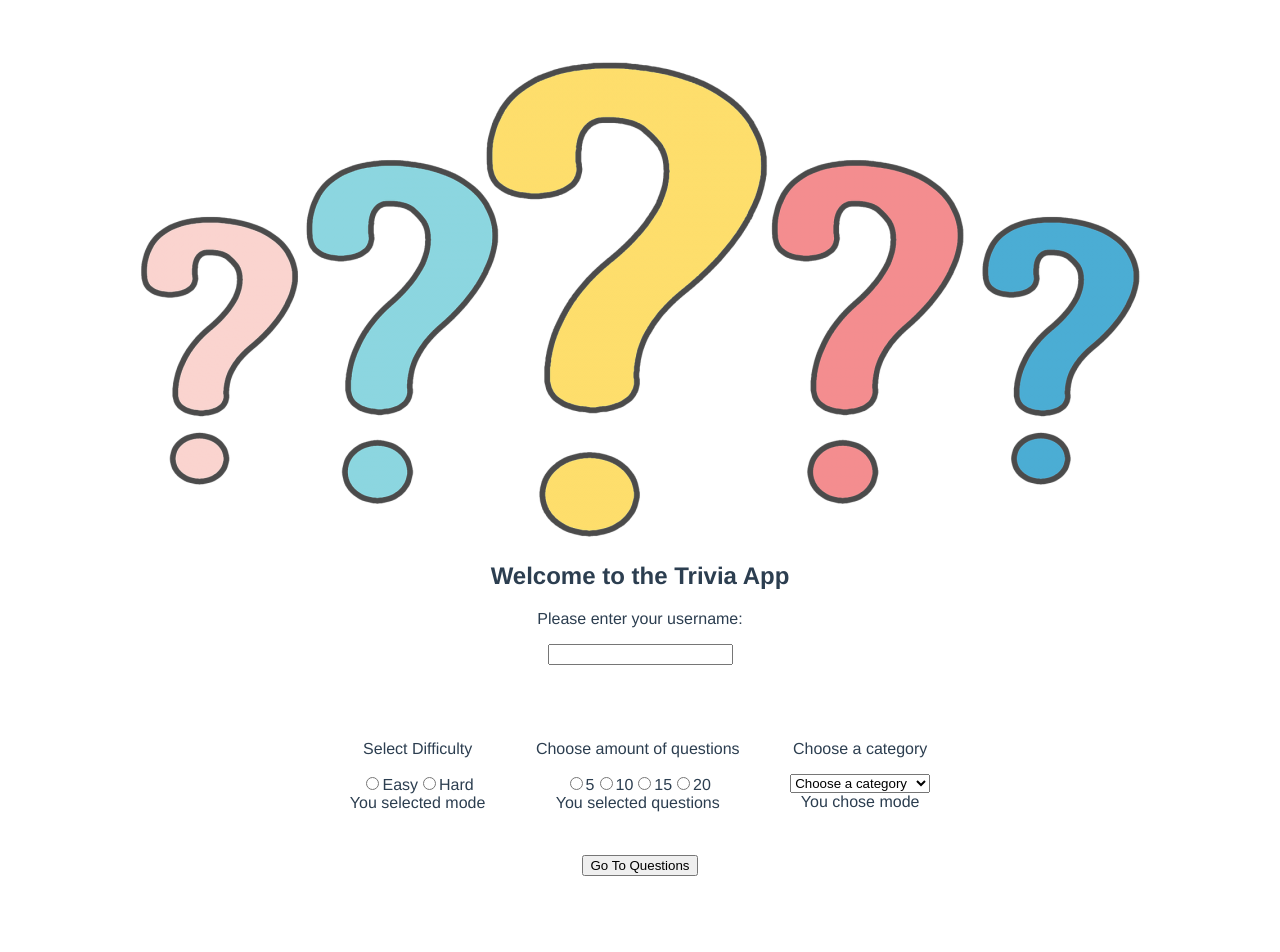
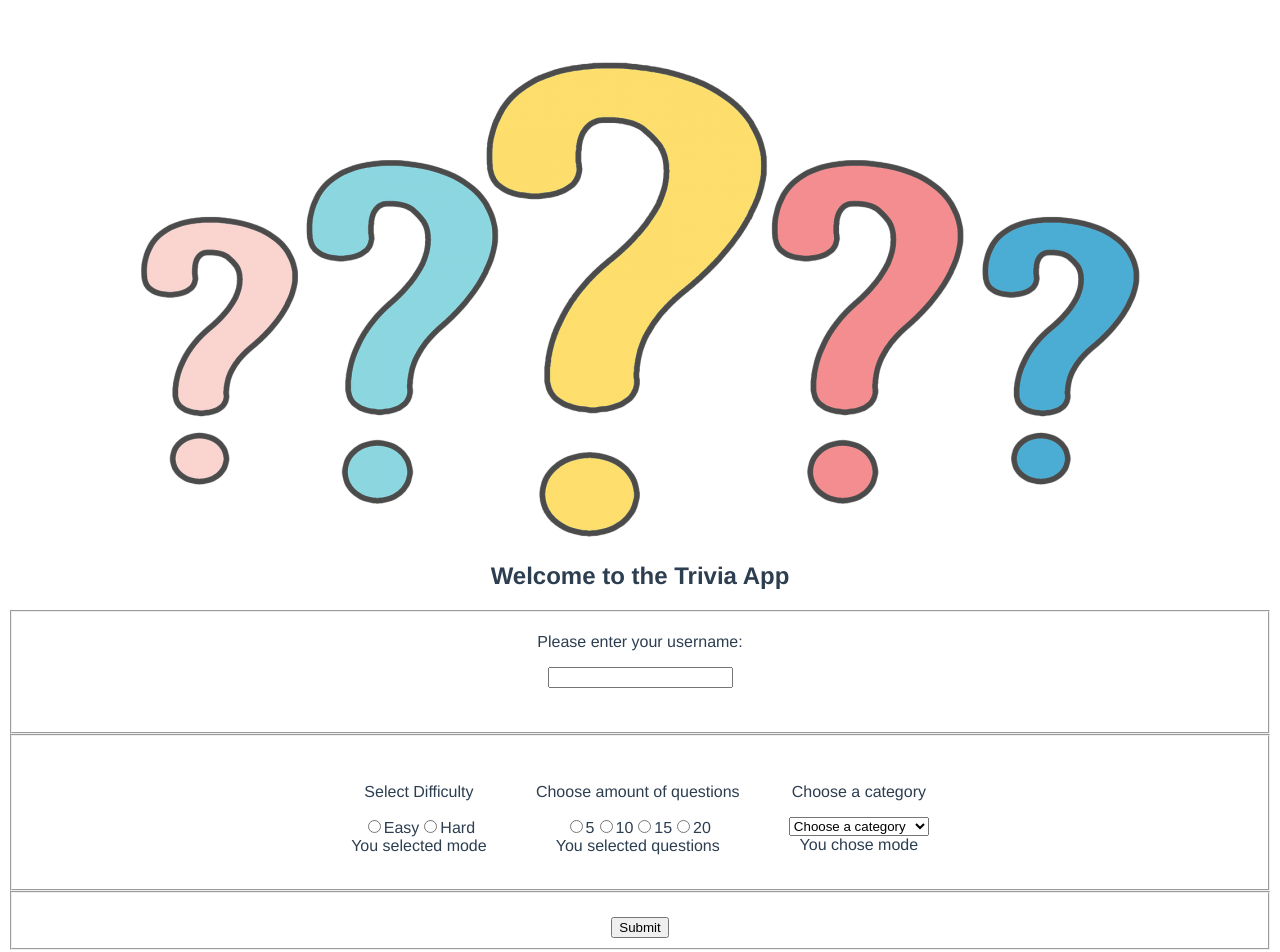
Before and after one commit to kpedersenIC3/trivia-game, a Vue app: page / in a window 1280 px wide. Shown: the top 952 px of the page. Before the commit the page ends 884 px from the top, so only its background shows below. Built offline with nearby package versions, Linux system fonts and the light colour scheme; no server answers.

Commit message:
feat:added store functionality

```diff
--- a/src/main.js
+++ b/src/main.js
@@ -3,8 +3,11 @@ import App from './App.vue'
 import 'animate.css'
 //Import Router
 import router from './router'
+import store from  './store'
+
 
 
 createApp(App)
+    .use(store)
     .use(router)
     .mount('#app')
--- a/src/views/Questions.vue
+++ b/src/views/Questions.vue
@@ -1,8 +1,14 @@
 <script setup>
 import { useRouter } from 'vue-router';
+import { useStore } from 'vuex';
+import { computed } from 'vue';
 
 
-const router = useRouter()
+const router = useRouter();
+const store = useStore();
+
+const currentuser = computed(() => store.getters.getCurrentUser)
+
 const goToResult = () => router.push('/result')
 
 
@@ -10,7 +16,7 @@ const goToResult = () => router.push('/result')
 </script>
 
 <template>
-    <h2>Hello welcome to the Questions</h2>
+    <h2>Hello {{ currentuser.username }} welcome to the Questions</h2>
     <button @click="goToResult">Go To Result</button>
 </template>
 
--- a/src/views/Start.vue
+++ b/src/views/Start.vue
@@ -1,6 +1,16 @@
 <script setup>
 import { useRouter } from 'vue-router';
-import { reactive, ref } from 'vue';
+import { reactive, ref, computed } from 'vue';
+import { onMounted } from 'vue';
+import { useStore } from 'vuex';
+
+const router = useRouter()
+const store = useStore()
+onMounted(() => {
+    store.dispatch("fetchUsers")
+})
+
+
 
 
 const username = ref('')
@@ -8,18 +18,29 @@ const difficulty = ref('')
 const noOfQuestions = ref('')
 const category = ref('')
 
-const router = useRouter()
-const goToQuestions = () => router.push('/questions')
+const onSubmit = () => {
+    store.commit("setCurrentUser", username.value)
+    store.commit("setQuestionOptions", {amount:noOfQuestions.value, category:category.value, difficulty:difficulty.value})
+    store.dispatch("fetchQuestions")
+}
 
+const quest_list = computed(() => store.getters.getQuestions)
+const goToQuestions = () => {
+    router.push('/questions')
+}
 </script>
 
 <template>
     <h2>Welcome to the Trivia App</h2>
+    <form @submit.prevent="onSubmit">
+        <fieldset>
             <p>Please enter your username:</p>
             <input v-model="username">
             <p>{{username}}</p>
             <br>
-    <div class="start-selectors">
+        </fieldset>
+
+        <fieldset class="start-selectors">
             <div id="start-selector">
             <p>Select Difficulty</p>
             <input type="radio" value="easy" v-model="difficulty">
@@ -56,9 +77,17 @@ const goToQuestions = () => router.push('/questions')
             <br>
             <span>You chose {{ category }} mode</span>
             </div>
-    </div>
+        </fieldset>
+        <fieldset>
+            <br>
+            <button type="submit">Submit</button>
+        </fieldset>
+
+    </form>
+
     <br>
     <button @click="goToQuestions">Go To Questions</button>
+
 </template>
 
 <style scoped>
```
Lines whose indentation alone changed are shown as unchanged.
